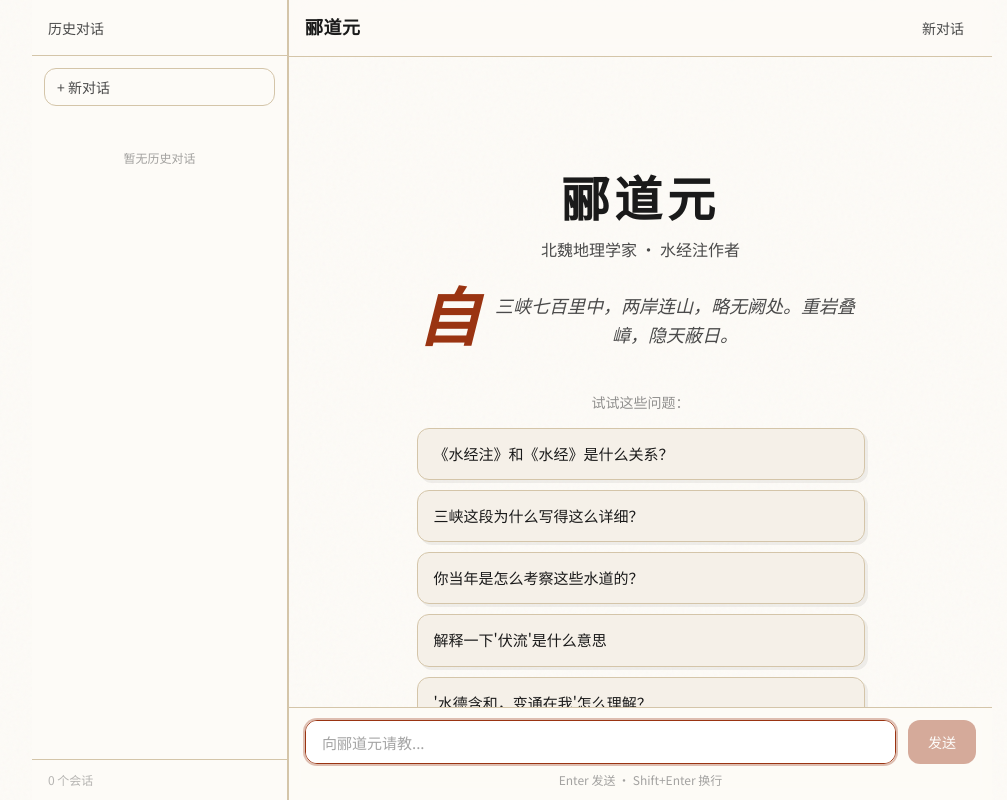
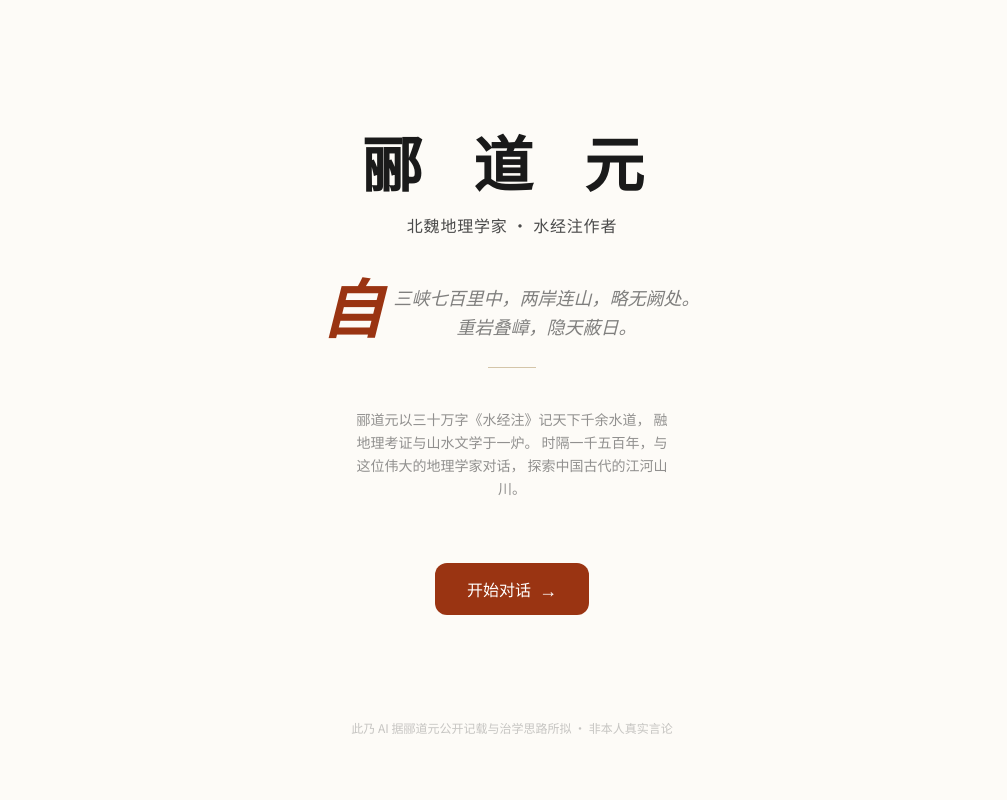
Before and after one commit to DanielCheng7/lidaoyuan-chat, a Next.js app in the folder site/: page / in a window 1280 px wide. Shown: the whole page, without its empty margins (128-1135 px from the left). Built offline with nearby package versions, Linux system fonts and the light colour scheme.

Commit message:
feat: 封面页+聊天页分离，主页为封面介绍页

```diff
--- /dev/null
+++ b/site/src/app/chat/page.tsx
@@ -0,0 +1,5 @@
+import ChatContainer from "@/components/ChatContainer";
+
+export default function ChatPage() {
+  return <ChatContainer />;
+}
--- a/site/src/app/page.tsx
+++ b/site/src/app/page.tsx
@@ -1,5 +1,52 @@
-import ChatContainer from "@/components/ChatContainer";
+import Link from "next/link";
 
-export default function Home() {
-  return <ChatContainer />;
+export default function CoverPage() {
+  return (
+    <div className="min-h-dvh flex flex-col items-center justify-center px-6 py-16 bg-paper">
+      {/* Top spacing */}
+      <div className="flex-1 flex flex-col items-center justify-center max-w-lg">
+
+        {/* Title */}
+        <h1 className="text-5xl sm:text-6xl font-bold font-[family-name:var(--font-serif)] text-ink tracking-[0.3em] mb-4">
+          郦 道 元
+        </h1>
+
+        {/* Subtitle */}
+        <p className="text-base text-pencil mb-12 tracking-wider">
+          北魏地理学家 · 水经注作者
+        </p>
+
+        {/* Famous quote */}
+        <blockquote className="drop-cap text-lg text-pencil/70 italic font-[family-name:var(--font-serif)] text-center leading-relaxed max-w-sm mb-6">
+          自三峡七百里中，两岸连山，略无阙处。重岩叠嶂，隐天蔽日。
+        </blockquote>
+
+        {/* Divider */}
+        <div className="w-12 h-px bg-bamboo mb-10" />
+
+        {/* Description */}
+        <p className="text-sm text-pencil/60 text-center leading-relaxed mb-16 max-w-xs">
+          郦道元以三十万字《水经注》记天下千余水道，
+          融地理考证与山水文学于一炉。
+          时隔一千五百年，与这位伟大的地理学家对话，
+          探索中国古代的江河山川。
+        </p>
+
+        {/* CTA Button */}
+        <Link
+          href="/chat"
+          className="inline-flex items-center gap-2 px-8 py-3 rounded-lg bg-seal text-white font-medium
+                     hover:bg-[#7A2A0E] transition-colors cursor-pointer text-base"
+        >
+          开始对话
+          <span className="text-lg">→</span>
+        </Link>
+      </div>
+
+      {/* Footer */}
+      <p className="text-xs text-pencil/30 mt-8">
+        此乃 AI 据郦道元公开记载与治学思路所拟 · 非本人真实言论
+      </p>
+    </div>
+  );
 }
--- a/site/src/components/Header.tsx
+++ b/site/src/components/Header.tsx
@@ -1,5 +1,6 @@
 "use client";
 
+import Link from "next/link";
 import { SITE_TITLE } from "@/lib/constants";
 
 interface HeaderProps {
@@ -11,7 +12,7 @@ interface HeaderProps {
 export default function Header({ onNewChat, onToggleSidebar, hasSidebar }: HeaderProps) {
   return (
     <header className="sticky top-0 z-10 backdrop-blur-sm bg-paper/80 border-b border-bamboo">
-      <div className="max-w-[720px] mx-auto flex items-center justify-between px-4 h-14">
+      <div className="flex items-center justify-between px-4 h-14">
         <div className="flex items-center gap-3">
           {hasSidebar && (
             <button
@@ -22,10 +23,17 @@ export default function Header({ onNewChat, onToggleSidebar, hasSidebar }: Heade
               ☰
             </button>
           )}
-          <h1 className="text-lg font-bold font-[family-name:var(--font-serif)] text-ink tracking-wide">
+          <Link href="/" className="text-lg font-bold font-[family-name:var(--font-serif)] text-ink tracking-wide hover:text-seal transition-colors">
             {SITE_TITLE}
-          </h1>
+          </Link>
         </div>
+        <div className="flex items-center gap-2">
+          <Link
+            href="/"
+            className="text-sm text-pencil/60 hover:text-pencil cursor-pointer px-2 py-1.5"
+          >
+            首页
+          </Link>
           <button
             onClick={onNewChat}
             className="text-sm text-pencil hover:text-seal cursor-pointer px-3 py-1.5 rounded-md hover:bg-paper-warm"
@@ -33,6 +41,7 @@ export default function Header({ onNewChat, onToggleSidebar, hasSidebar }: Heade
             新对话
           </button>
         </div>
+      </div>
     </header>
   );
 }
```
Lines whose indentation alone changed are shown as unchanged.
